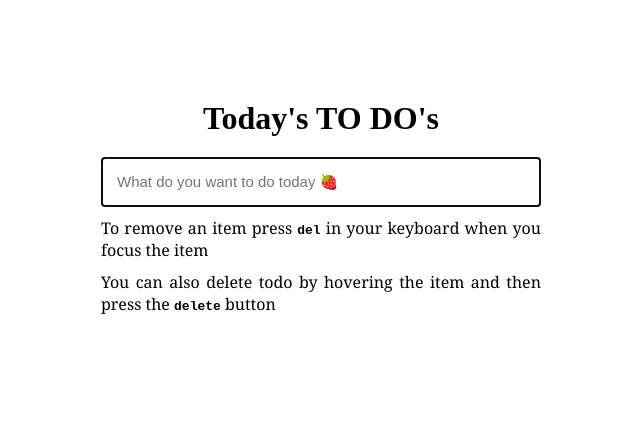
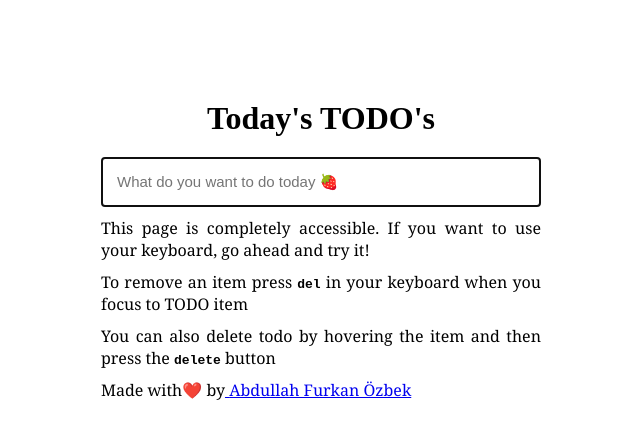
Before and after one commit to afozbek/react-todo-app, a React (Create React App) app: page / in a window 1280 px wide. Shown: the top 438 px of the page, without its empty margins (319-959 px from the left). Built offline with nearby package versions, Linux system fonts and the light colour scheme.

Commit message:
Static İçerikler componente taşındı

```diff
--- a/src/App.js
+++ b/src/App.js
@@ -3,6 +3,7 @@ import PropTypes from "prop-types";
 import { connect } from "react-redux";
 
 import Main from "./components/Main";
+import InfoMessage from "./components/InfoMessage";
 
 class App extends React.Component {
   componentDidMount() {
@@ -13,12 +14,11 @@ class App extends React.Component {
   render() {
     return (
       <div className="o-app">
-        <h1 className="o-app__header">Today's TO DO's</h1>
+        <h1 className="o-app__header">Today's TODO's</h1>
         <div className="m-todo">
           <Main />
 
-          <p className="o-app__infoMsg">To remove an item press <code><strong>del</strong></code> in your keyboard when you focus the item</p>
-          <p className="o-app__infoMsg">You can also delete todo by hovering the item and then press the <code><strong>delete</strong></code> button</p>
+          <InfoMessage />
         </div>
       </div>
     );
--- /dev/null
+++ b/src/components/InfoMessage.js
@@ -0,0 +1,27 @@
+import React from 'react'
+
+const InfoMessage = () => {
+  return (
+    <React.Fragment>
+      <p className="o-app__infoMsg" tabIndex="0">This page is completely accessible. If you want to use your keyboard, go ahead and try it!</p>
+      <p className="o-app__infoMsg" tabIndex="0">To remove an item press <code><strong>del</strong></code> in your keyboard when you focus to TODO item</p>
+      <p className="o-app__infoMsg" tabIndex="0">You can also delete todo by hovering the item and then press the <code><strong>delete</strong></code> button</p>
+      <p className="o-app__infoMsg -author"
+        id="authorParagraph"
+        tabIndex="0"
+        aria-label="Made With Love by Abdullah Furkan Ozbek"
+        >
+        Made with
+        <span role="img" aria-labelledby="authorParagraph">❤️</span> by
+        <a className="o-app__author"
+          aria-label="To Visit Creator's Github Page, please press enter button"
+          href="https://github.com/afozbek">
+          {" "}
+          Abdullah Furkan Özbek
+        </a>
+      </p>
+    </React.Fragment>
+  )
+}
+
+export default InfoMessage
```
